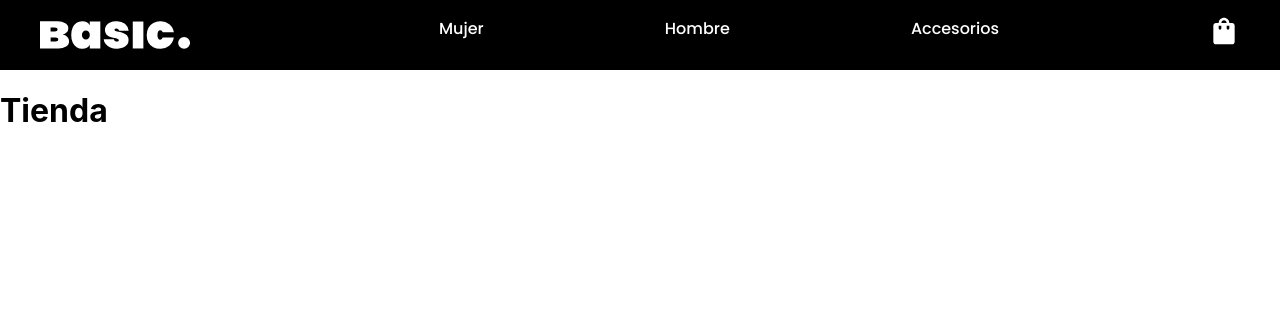
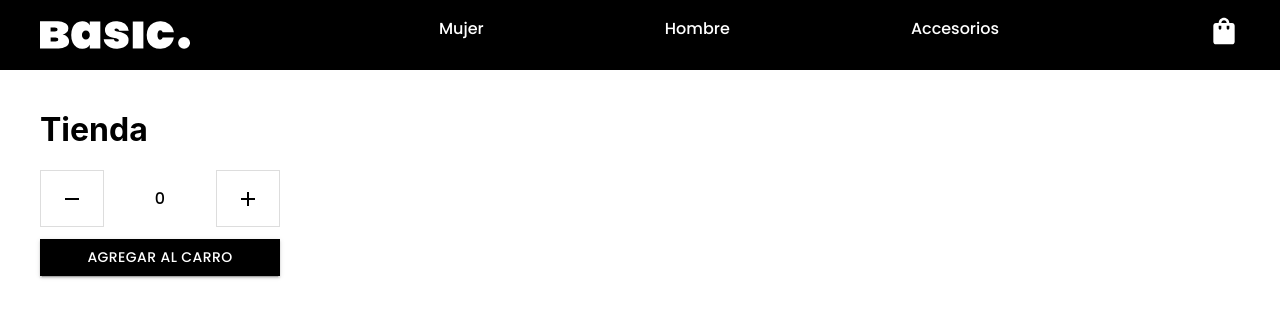
Before and after one commit to NicoleValentina/tienda-react, a React (Create React App) app: page / in a window 1280 px wide. Shown: the top 318 px of the page. Built offline with nearby package versions, Linux system fonts and the light colour scheme.

Commit message:
item count

```diff
--- a/src/App.css
+++ b/src/App.css
@@ -7,10 +7,40 @@ a {
     text-decoration: none;
     font-family: 'Poppins', sans-serif;
     font-weight: 500;
+    transition: all 2s;
 }
 
 a:hover{
-    text-decoration: underline;
+    font-style: italic;
+}
+
+p{
+    font-family: 'Poppins', sans-serif;
+}
+
+
+/*Botones*/
+button.MuiButton-contained{
+    font-family: 'Poppins', sans-serif;
+    border-radius: 0;
+    background: #000;
+    margin-top: 5%;
+}
+
+
+button.MuiButton-contained:hover{
+    background: #000;
+}
+
+button.MuiButton-outlined{
+    border-radius: 0;
+    border-color: #ddd;
+    color: #000;
+}
+
+button.MuiButton-outlined:hover{
+    border-color: #aaa;
+    background: #f9f9f9;
 }
 
 li::marker{
--- /dev/null
+++ b/src/components/ItemCount.jsx
@@ -0,0 +1,48 @@
+import React, { useState } from 'react';
+import Button from '@mui/material/Button';
+import AddIcon from '@mui/icons-material/Add';
+import RemoveIcon from '@mui/icons-material/Remove';
+import { Box } from '@mui/system';
+import '../App.css';
+
+
+export default function ItemCount({ stock }) {
+
+    //Sumar restar productos
+    const [count, setCount] = useState(0)
+
+    function add() {
+        count < stock && setCount(count + 1)
+    }
+
+    function sub() {
+        count > 0 && setCount(count - 1)
+    }
+
+    function onAdd() {
+        alert(count + ' productos agregados al carro')
+    }
+
+
+    return (
+        <>
+            <Box sx={{
+                display: 'flex',
+                flexDirection: 'column',
+                width: '20%'
+            }}>
+                <Box sx={{
+                    display: 'flex',
+                    justifyContent: 'space-between'
+                }}>
+                    <Button onClick={sub} variant="outlined"> <RemoveIcon /> </Button>
+                    <p>{count}</p>
+                    <Button onClick={add} variant="outlined"> <AddIcon /> </Button>
+                </Box>
+
+                <Button onClick={onAdd} variant="contained">Agregar al carro</Button>
+            </Box>
+        </>
+
+    )
+}
--- a/src/components/ItemListContainer.jsx
+++ b/src/components/ItemListContainer.jsx
@@ -1,9 +1,19 @@
 import React from "react";
+import ItemCount from './ItemCount'
+import { Box } from '@mui/system';
+import '../App.css';
 
-export default function ItemContainer() {
+export default function ItemContainer({ stock }) {
   return (
     <>
+      <Box sx={{
+        mx: 5,
+        my: 5,
+      }}>
         <h1>Tienda</h1>
+
+        <ItemCount stock={10} />
+      </Box>
     </>
   );
 }
```
Lines whose indentation alone changed are shown as unchanged.
